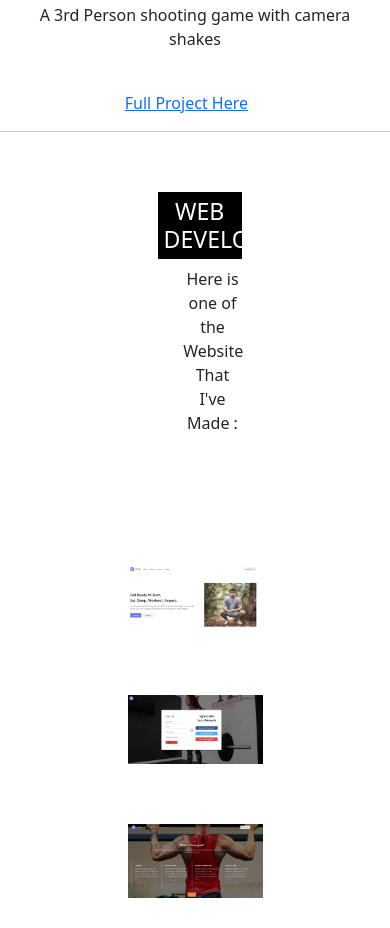
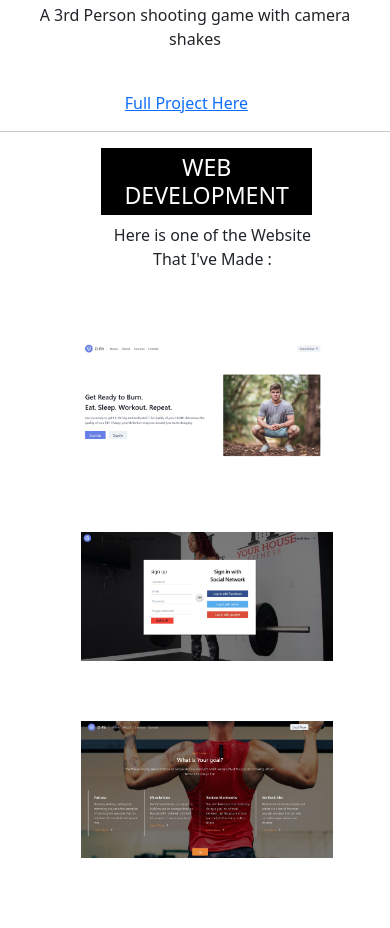
Before and after one commit to Alphadev30/PortFolio, a plain HTML site: page index.html in a window 390 px wide. Shown: the part 8218-9146 px from the top of the page. After the commit the page ends 9106 px from the top, so only its background shows below. Drawn offline with nearby package versions, Linux system fonts and the light colour scheme; a web font is replaced by a local one.

Commit message:
Update indexcss.css

```diff
--- a/indexcss.css
+++ b/indexcss.css
@@ -561,3 +561,17 @@
     margin-left: 25%;
     padding: 30px;
 }
+
+@media only screen and (max-width: 600px)
+{
+    .Webdevtop
+    {
+        margin: 0px 20%;
+    }
+    .WebdevBottom img
+    {
+        width: 80%;
+        margin-left: 13%;
+
+    }
+}
```
